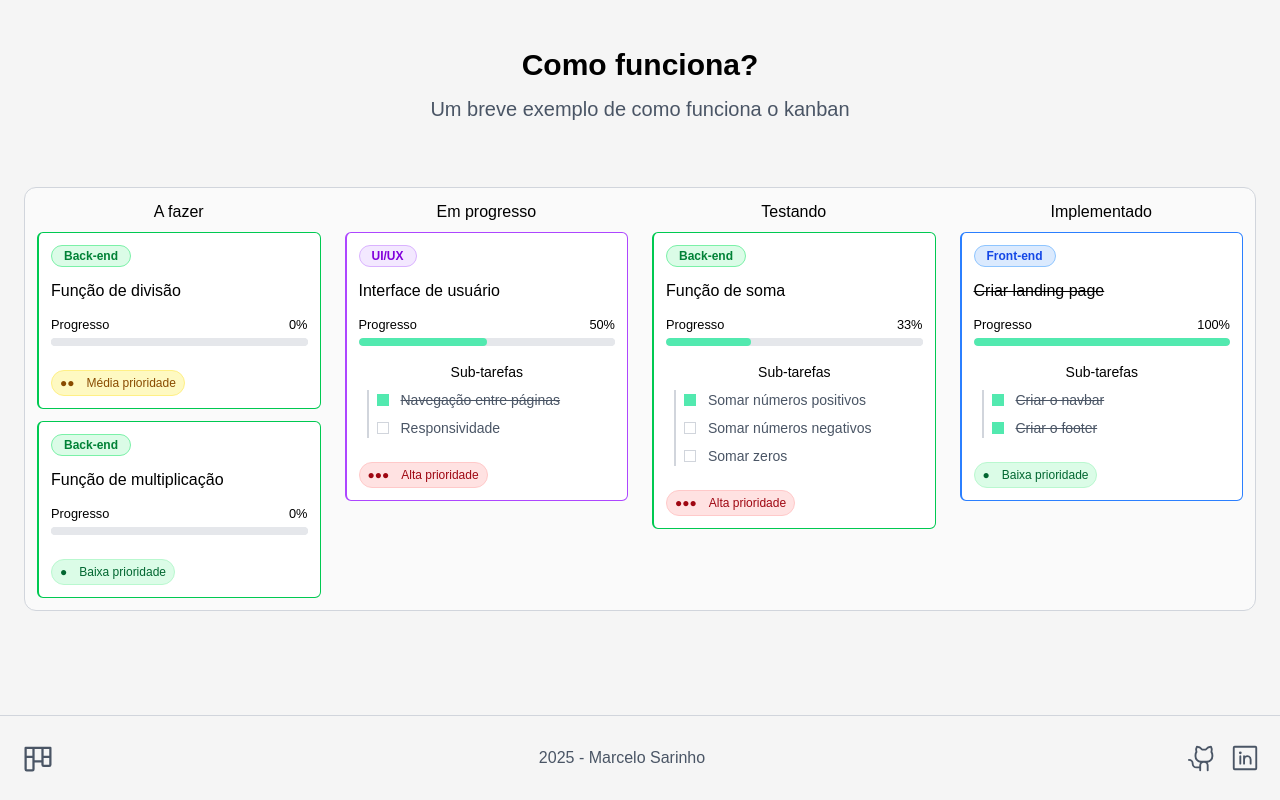
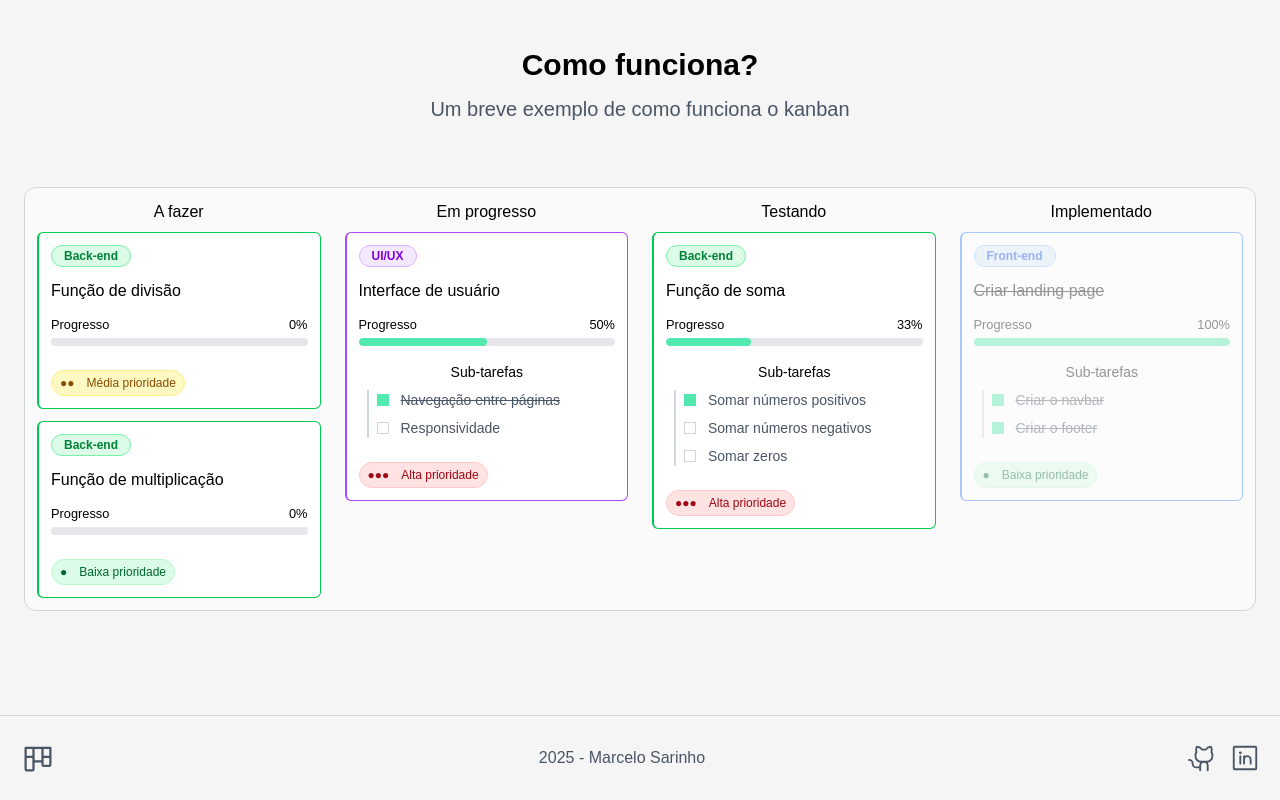
Before and after one commit to marcelosarinho/kanban, a React (Vite) app in the folder frontend/: page / in a window 1280 px wide. Shown: the part 941-1741 px from the top of the page. Built offline with nearby package versions, Linux system fonts and the light colour scheme; a web font is replaced by a local one.

Commit message:
feat: add opacity in completed task in home page

```diff
--- a/frontend/src/components/task/Task.tsx
+++ b/frontend/src/components/task/Task.tsx
@@ -48,7 +48,7 @@ export default function Task(props: TaskProps) {
   }, [taskName, taskDescription]);
 
   return (
-    <div className={`relative p-4 border border-l-4 ${task.done ? 'opacity-50' : ''} ${TASK_COLORS[task.color || 'none'].border} rounded-md bg-white dark:bg-slate-800 dark:text-gray-300`}>
+    <div className={`relative p-4 border border-l-4 ${task.done ? 'opacity-40' : ''} ${TASK_COLORS[task.color || 'none'].border} rounded-md bg-white dark:bg-slate-800 dark:text-gray-300`}>
       {task.done && (
         <CheckCircleIcon size={24} weight="fill" className="absolute right-0 top-0 z-[1] text-success" />
       )}
--- a/frontend/src/pages/Home.tsx
+++ b/frontend/src/pages/Home.tsx
@@ -202,7 +202,7 @@ export default function Home() {
           <div>
             <h6 className="font-medium mb-2 dark:text-gray-200">Implementado</h6>
 
-            <div className="text-left border border-l-2 border-blue-500 rounded-md bg-white p-3 dark:border-blue-700 dark:bg-slate-800">
+            <div className="text-left border border-l-2 border-blue-500 rounded-md bg-white p-3 dark:border-blue-700 dark:bg-slate-800 opacity-40">
               <TaskCategoryBadge className="w-fit" category="frontend"/>
               <h6 className="mt-3 font-medium dark:text-gray-200 line-through">Criar landing page</h6>
               <div className="mt-3 flex flex-col gap-1">
```
